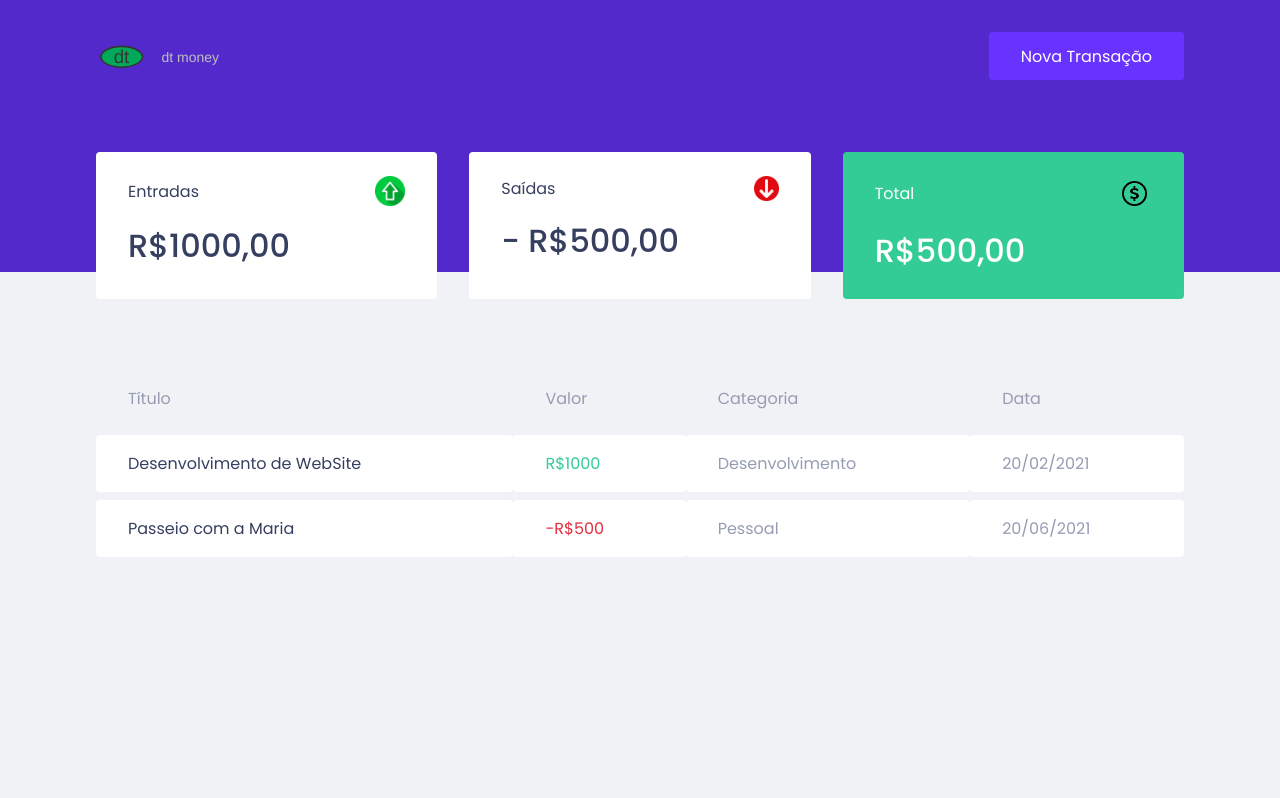
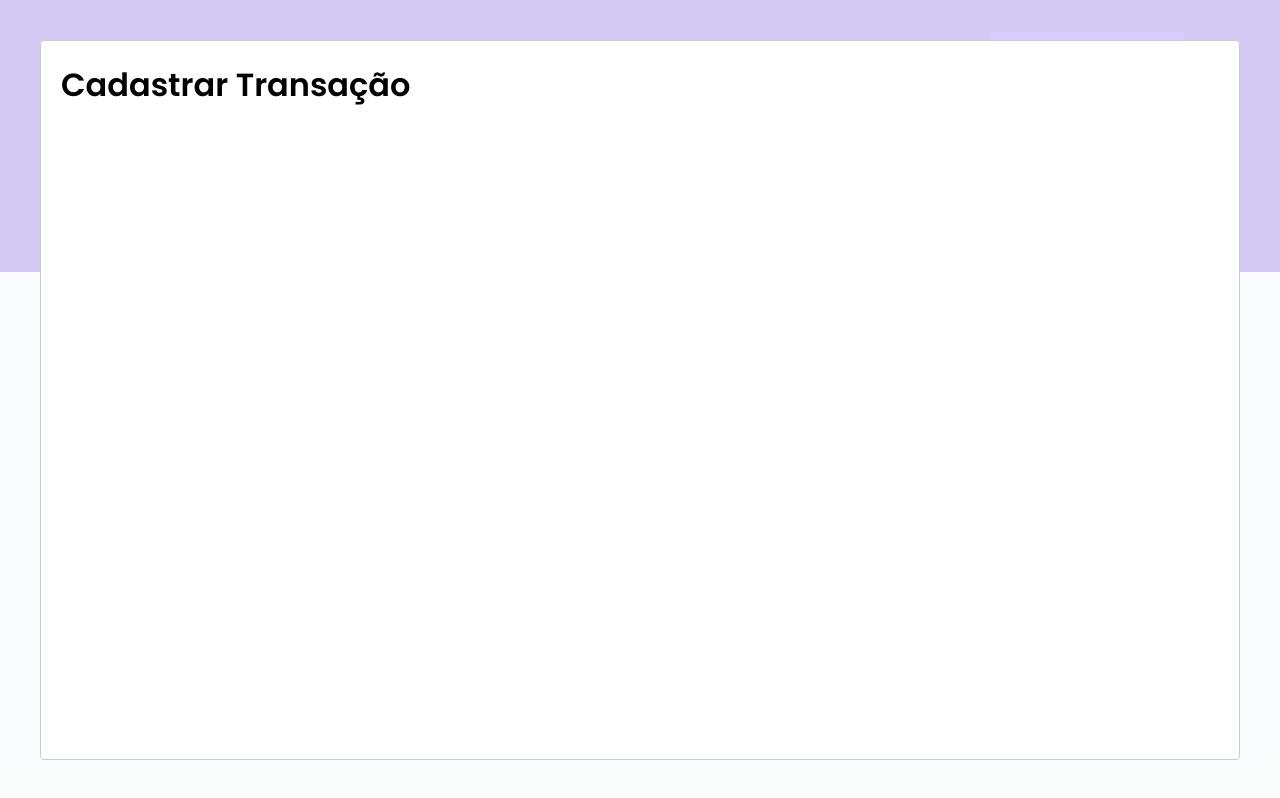
Before and after one commit to brenonogueira/dt_money, a React (Create React App) app: page / in a window 1280 px wide. Both pictures are taken after a click on the button "Nova Transação". Built offline with nearby package versions, Linux system fonts and the light colour scheme; no server answers; what miragejs would draw is missing.

Commit message:
modal props

```diff
--- a/package.json
+++ b/package.json
@@ -22,6 +22,7 @@
     "@types/node": "^12.0.0",
     "@types/react": "^17.0.0",
     "@types/react-dom": "^17.0.0",
+    "@types/react-modal": "^3.12.0",
     "typescript": "^4.1.2"
   },
   "scripts": {
--- a/src/App.tsx
+++ b/src/App.tsx
@@ -1,13 +1,36 @@
 
 import { GlobalStyle } from './styles/global'
 import { Header } from './components/Header';
+import Modal from 'react-modal'
 import { Dashboard } from './components/Dashboard';
+import { useState } from 'react';
+
+Modal.setAppElement('#root')
 
 export function App() {
+
+  const [isNewTransactionModalOpen, setIsNewTransactionModalOpen] = useState(false)
+
+  function handleOpenNewTransactionModal() {
+    setIsNewTransactionModalOpen(true)
+  }
+
+  function handleCloseNewTransactionModal() {
+    setIsNewTransactionModalOpen(false)
+  }
+
   return (
     <>
-      <Header />
+      <Header onOpenNewTransactionModal={handleOpenNewTransactionModal} />
       <Dashboard />
+
+      <Modal
+        isOpen={isNewTransactionModalOpen}
+        onRequestClose={handleCloseNewTransactionModal}
+      >
+        <h1>Cadastrar Transação</h1>
+      </Modal>
+
       <GlobalStyle />
     </>
 
--- a/src/components/Header/index.tsx
+++ b/src/components/Header/index.tsx
@@ -1,12 +1,16 @@
 import logoImg from '../../assets/logo.svg'
 import { Container, Content } from './styles'
 
-export function Header() {
+interface HeaderProps {
+    onOpenNewTransactionModal: () => void;
+}
+
+export function Header(props: HeaderProps) {
     return (
         <Container>
             <Content>
-                <img src={logoImg}  width="140" alt="dt money" />
-                <button type="button">
+                <img src={logoImg} width="140" alt="dt money" />
+                <button type="button" onClick={props.onOpenNewTransactionModal}>
                     Nova Transação
                 </button>
             </Content>
```
Also changed, not shown: 2 other files (tests, documents, lock files or other folders).
